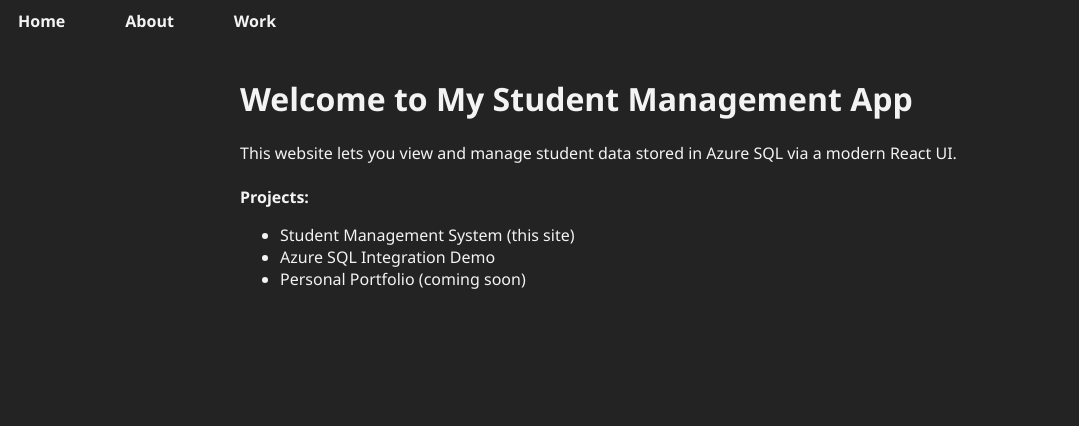
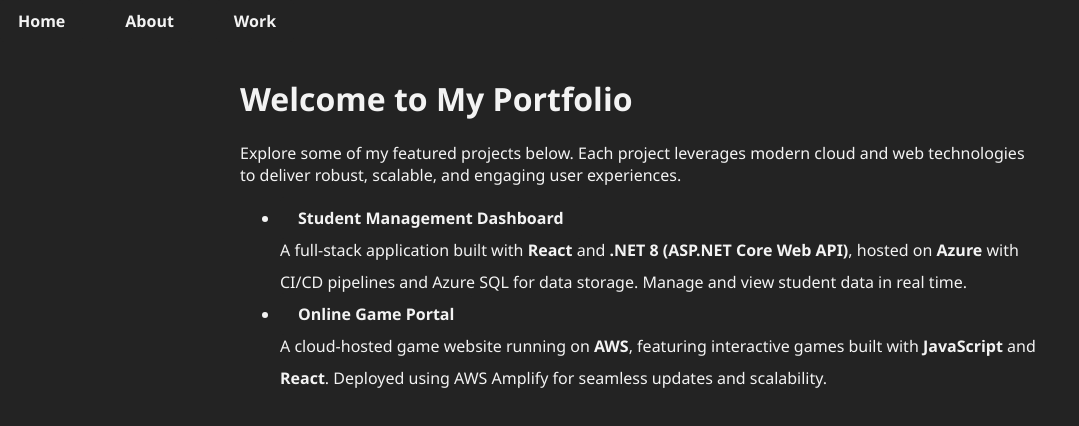
Before and after one commit to mohibkohi/my-app, a React (Create React App) app: page / in a window 1280 px wide. Shown: the top 426 px of the page, without its empty margins (0-1079 px from the left). Built offline with nearby package versions, Linux system fonts and the light colour scheme.

Commit message:
Added text and link

```diff
--- a/src/components/AboutPage.tsx
+++ b/src/components/AboutPage.tsx
@@ -3,9 +3,16 @@ import React from 'react';
 const AboutPage: React.FC = () => (
   <div>
     <h1>About Me</h1>
-    <p>
-      Hi, I'm Mohib! I'm a developer passionate about building cloud-connected web applications.<br />
-      I enjoy working with React, .NET, and Azure. In my free time, I explore new tech and contribute to open source.
+    <p style={{ lineHeight: 1.7 }}>
+      Hi, I’m <strong>Mohib Kohi</strong> — a Seattle-based <strong>Full-Stack Software Engineer</strong> with 7+ years of experience building scalable, reliable, and user-friendly systems. I’m passionate about solving real-world problems with clean, efficient code, and I thrive in collaborative environments where innovation and continuous learning are encouraged.
+      <br /><br />
+      I’ve had the opportunity to work on high-impact projects across startups and major tech companies like <strong>Microsoft</strong>. My recent work has focused on everything from developing APIs and observability tools to designing data dashboards and improving CI/CD pipelines using modern cloud platforms like <strong>Azure</strong> and <strong>AWS</strong>.
+      <br /><br />
+      I’m fluent in a wide range of languages and frameworks—<strong>Java, C#, TypeScript, React, Node.js, ASP.NET Core, Spring Boot</strong>—and I enjoy switching contexts between backend services and frontend interfaces. Whether it's building out RESTful APIs, analyzing data in <strong>Azure Data Explorer</strong>, or enhancing user experiences, I bring both depth and versatility to every project.
+      <br /><br />
+      Outside of work, I’m a proud father, an outdoor enthusiast, and someone who finds balance through hiking, camping, and playing soccer. I’ve also given back to my community by volunteering at local youth centers, where I supported children through mentorship and inclusive events.
+      <br /><br />
+      If you’re looking to collaborate on a project, talk shop, or just want to say hi—feel free to get in touch.
     </p>
   </div>
 );
--- a/src/components/HomePage.tsx
+++ b/src/components/HomePage.tsx
@@ -1,17 +1,38 @@
 import React from 'react';
+import { Link } from 'react-router-dom';
 
 const HomePage: React.FC = () => (
   <div>
-    <h1>Welcome to My Student Management App</h1>
+    <h1>Welcome to My Portfolio</h1>
     <p>
-      This website lets you view and manage student data stored in Azure SQL via a modern React UI.<br /><br />
-      <strong>Projects:</strong>
-      <ul>
-        <li>Student Management System (this site)</li>
-        <li>Azure SQL Integration Demo</li>
-        <li>Personal Portfolio (coming soon)</li>
-      </ul>
+      Explore some of my featured projects below. Each project leverages modern cloud and web technologies to deliver robust, scalable, and engaging user experiences.
     </p>
+    <ul style={{ lineHeight: 2 }}>
+      <li>
+        <Link to="/work" className="nav-link" style={{ display: 'inline' }}>
+          <strong>Student Management Dashboard</strong>
+        </Link>
+        <br />
+        <span>
+          A full-stack application built with <strong>React</strong> and <strong>.NET 8 (ASP.NET Core Web API)</strong>, hosted on <strong>Azure</strong> with CI/CD pipelines and Azure SQL for data storage. Manage and view student data in real time.
+        </span>
+      </li>
+      <li>
+        <a
+          href="https://main.d21iopdt05d7sj.amplifyapp.com/"
+          className="nav-link"
+          style={{ display: 'inline' }}
+          target="_blank"
+          rel="noopener noreferrer"
+        >
+          <strong>Online Game Portal</strong>
+        </a>
+        <br />
+        <span>
+          A cloud-hosted game website running on <strong>AWS</strong>, featuring interactive games built with <strong>JavaScript</strong> and <strong>React</strong>. Deployed using AWS Amplify for seamless updates and scalability.
+        </span>
+      </li>
+    </ul>
   </div>
 );
 
```
